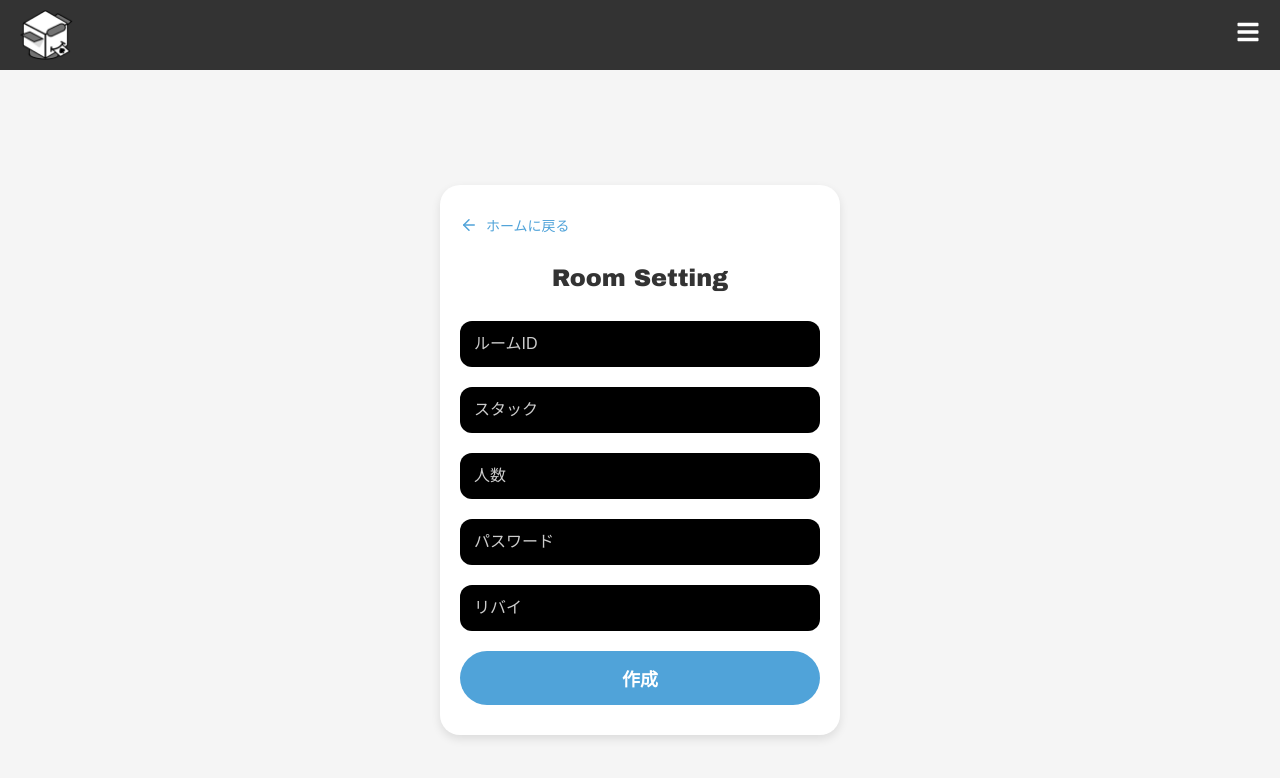
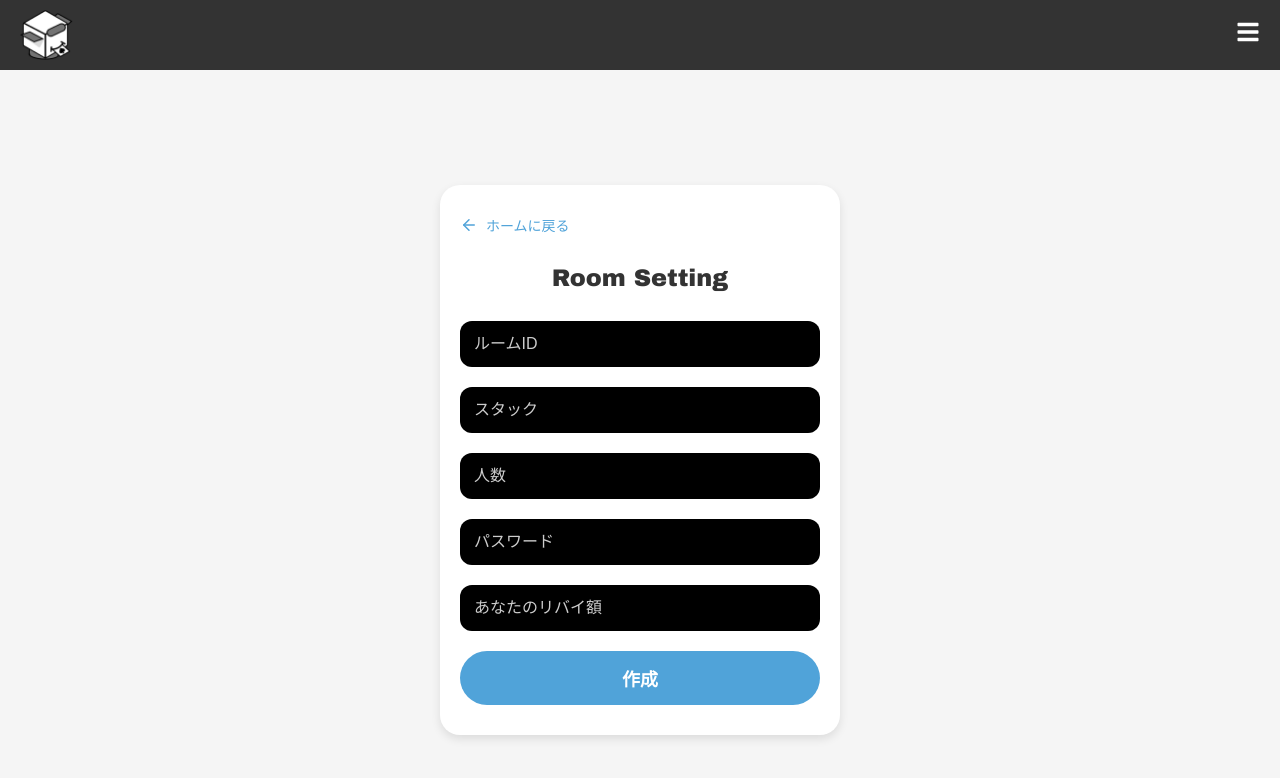
Before and after one commit to pupupu999/calculater, a React (Create React App) app in the folder client/poker-app/: page /createRoom in a window 1280 px wide. Shown: the top 778 px of the page. Built offline with nearby package versions, Linux system fonts and the light colour scheme; no server answers; the database is empty; sample sign-in values are in the browser's storage.

Commit message:
fix placeholder text

```diff
--- a/client/poker-app/src/pages/CreateRoom.js
+++ b/client/poker-app/src/pages/CreateRoom.js
@@ -117,7 +117,7 @@ export default function CreateRoom() {
                     <input
                         className={styles.roomInputField}
                         type="number"
-                        placeholder="リバイ"
+                        placeholder="あなたのリバイ額"
                         value={rebuy}
                         onChange={(e) => setRebuy(e.target.value)}
                     />
--- a/client/poker-app/src/pages/JoinRoom.js
+++ b/client/poker-app/src/pages/JoinRoom.js
@@ -96,7 +96,7 @@ export default function JoinRoom() {
                         <input
                             className={styles.roomInputField}
                             type="number"
-                            placeholder="リバイ"
+                            placeholder="あなたのリバイ額"
                             value={rebuy}
                             onChange={(e) => setRebuy(e.target.value)}
                         />
--- a/client/poker-app/src/pages/Register.js
+++ b/client/poker-app/src/pages/Register.js
@@ -65,7 +65,7 @@ return (
                         className={styles.loginInput}
                         value={password}
                         onChange={(e) => setPassword(e.target.value)}
-                        placeholder="パスワード"
+                        placeholder="6文字以上のパスワード"
                         type="password"
                     />
                     <button className={styles.emailLoginButton} onClick={handleRegister}>
```
